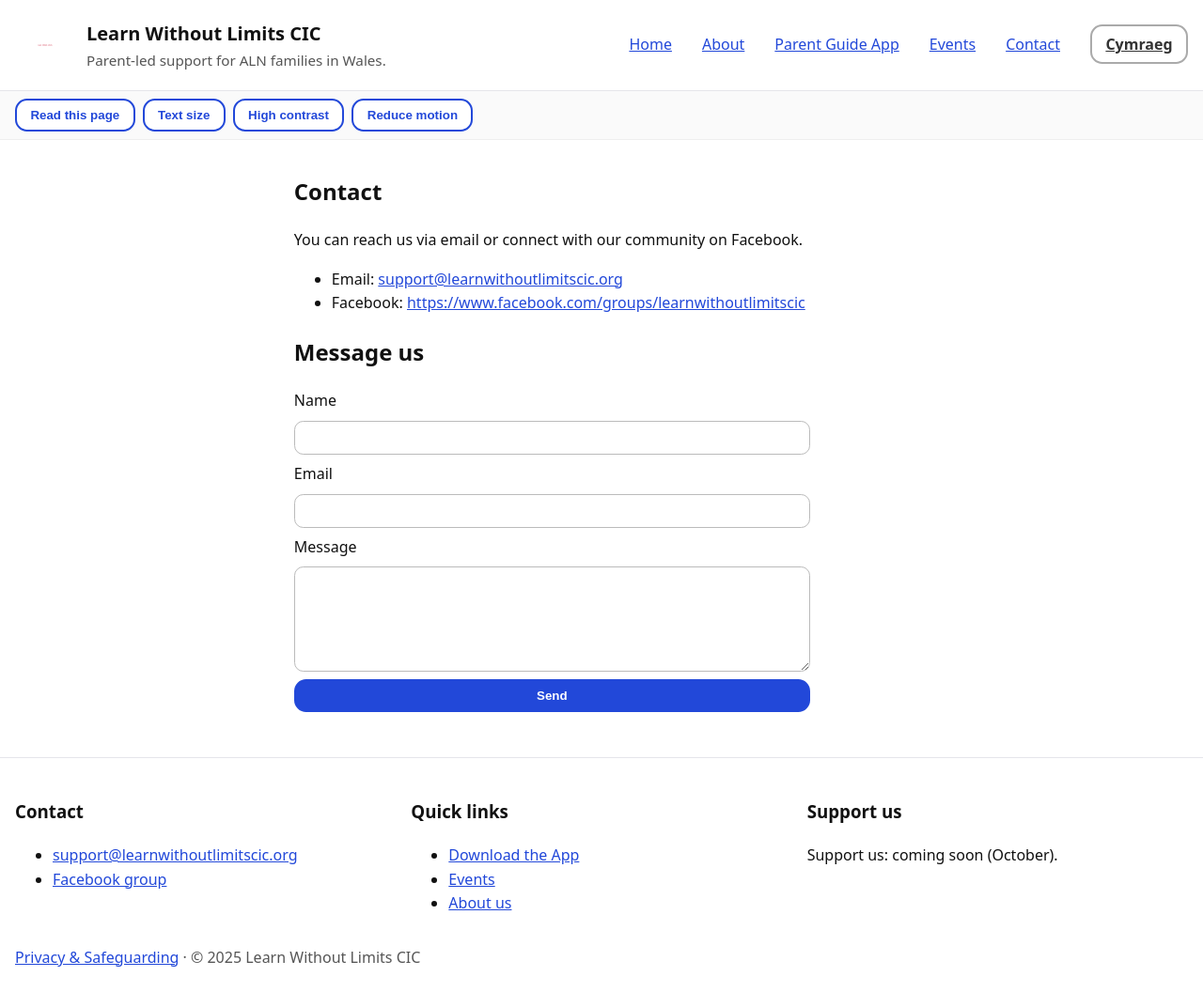
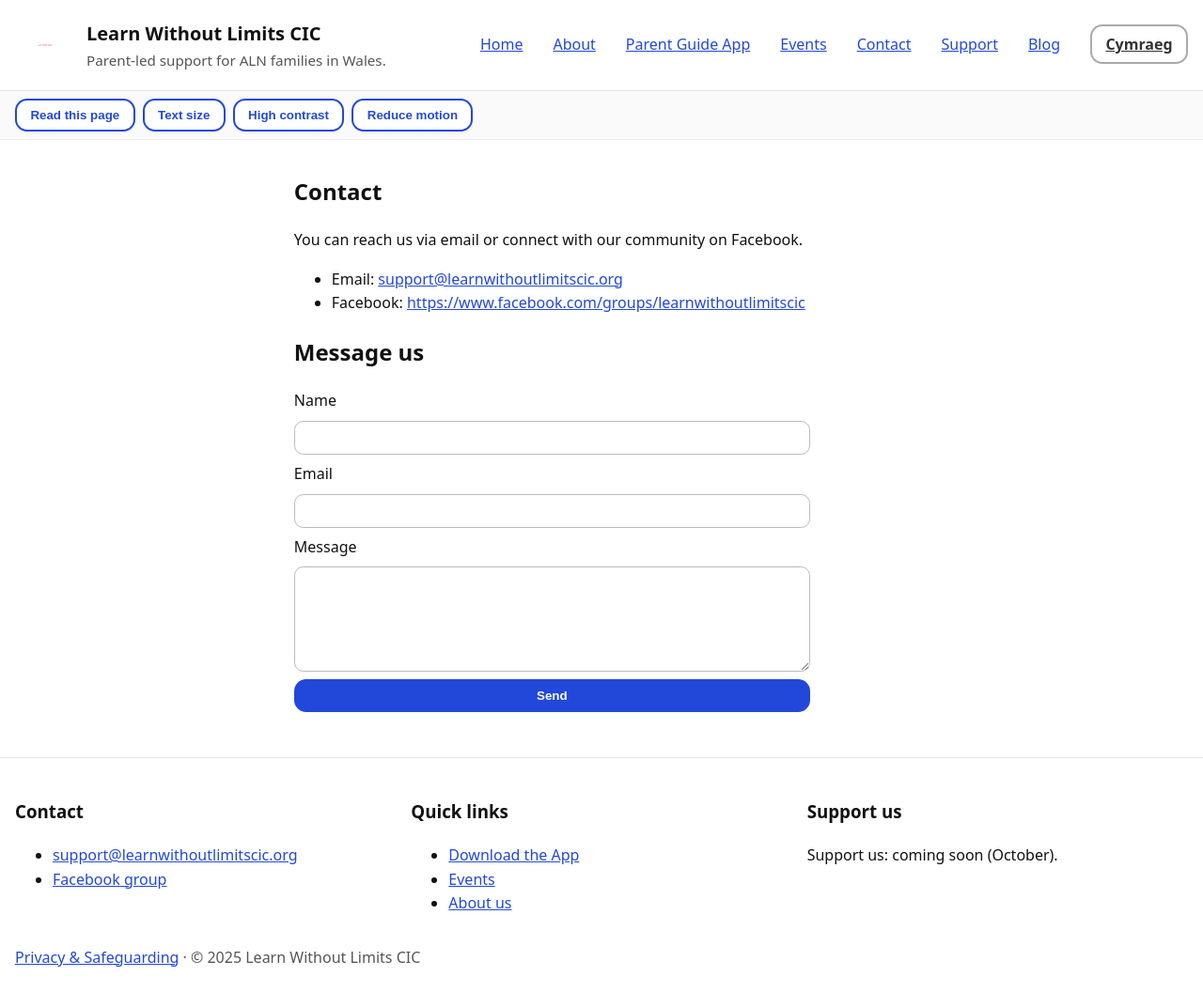
Before and after one commit to StephShobiye/learnwithoutlimitscic.github.io, a Jekyll site: the page contact.en.html, which Jekyll copies as it is, in a window 1280 px wide and 1056 px high. Shown: the whole window at 94% size. Built offline with Jekyll 4.4.1, drawn with Linux system fonts in a browser that asks for light colours.

Commit message:
Update contact.en.html
add support.en.html and blog to navigation tabs

```diff
--- a/contact.en.html
+++ b/contact.en.html
@@ -28,6 +28,12 @@
         <li><a href="/app.en.html">Parent Guide App</a></li>
         <li><a href="/events.en.html">Events</a></li>
         <li><a href="/contact.en.html">Contact</a></li>
+<li><a href="/support.en.html">Support</a></li>
+<li>
+  <a href="https://learnwithoutlimitscic.blogspot.com/" target="_blank" rel="noopener">
+    Blog
+  </a>
+</li>
       </ul>
     </nav>
     <nav class="lang-switch" aria-label="Language switch">
```
